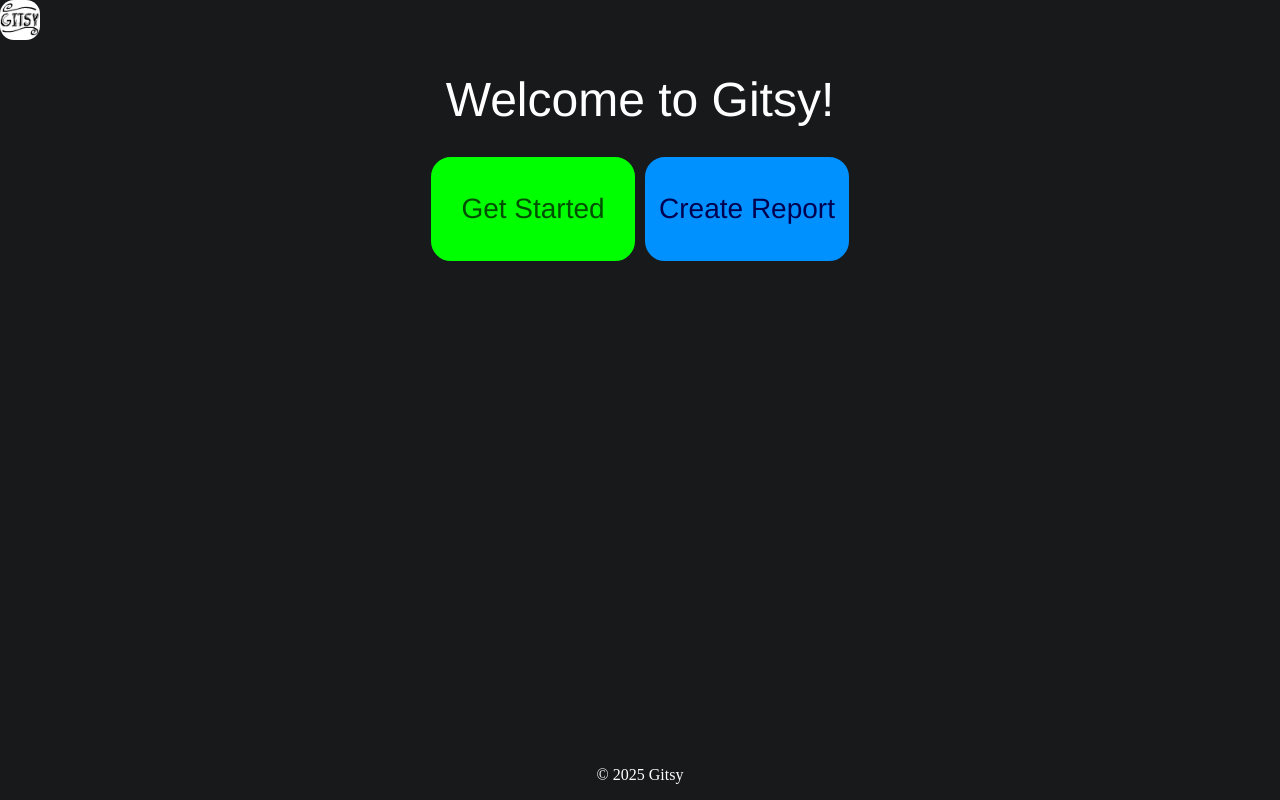
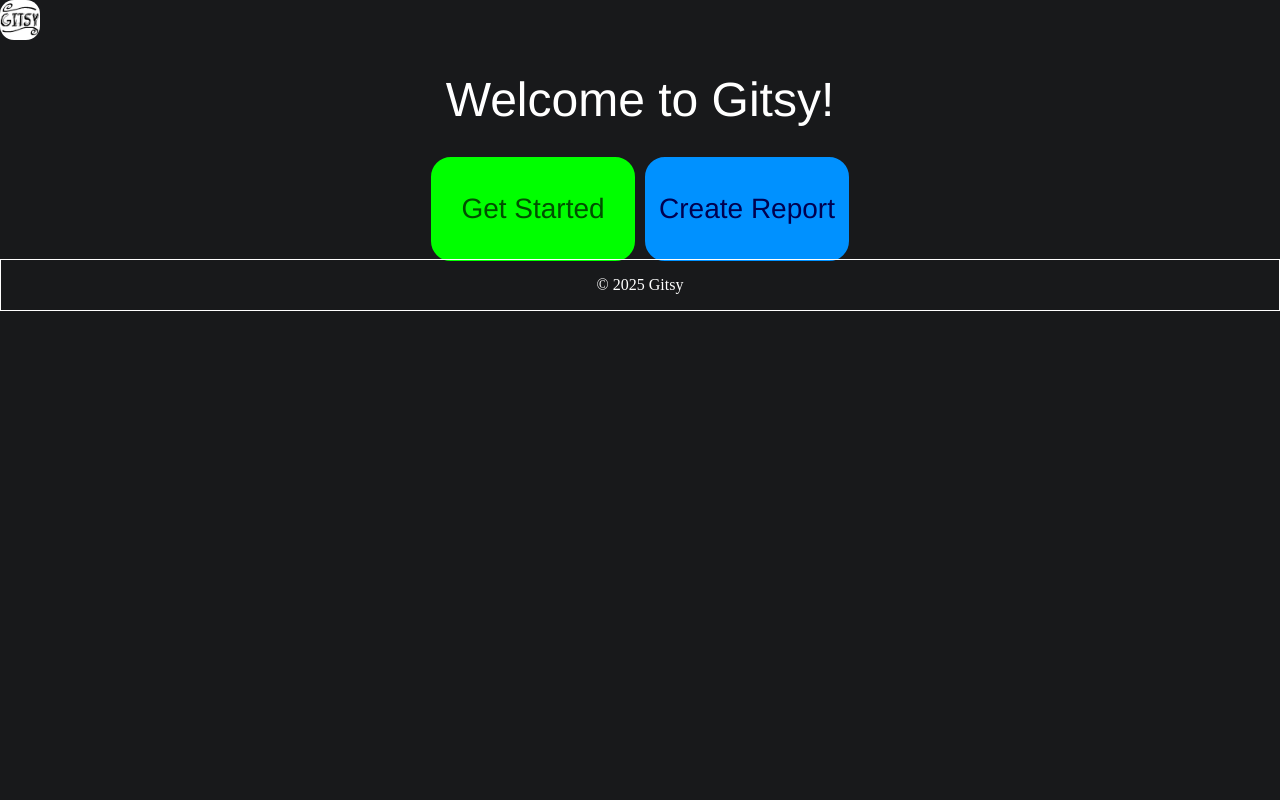
Before and after one commit to matslyk0/Gitsy, a React (Vite) app in the folder frontend/gitsy/: page / in a window 1280 px wide. Built offline with nearby package versions, Linux system fonts and the light colour scheme.

Commit message:
feature: move footer into normal page layout so it does not overlap with other containers

```diff
--- a/frontend/gitsy/src/components/Footer/Footer.module.css
+++ b/frontend/gitsy/src/components/Footer/Footer.module.css
@@ -1,9 +1,9 @@
 .footer {
-  border: 0px solid white; /* for debugging */
+  border: 1px solid white; /* for debugging */
   bottom: 0;
   left: 0;
-  position: absolute;
   right: 0;
+  position: static;
   text-align: center;
 }
 .footer p {
```
